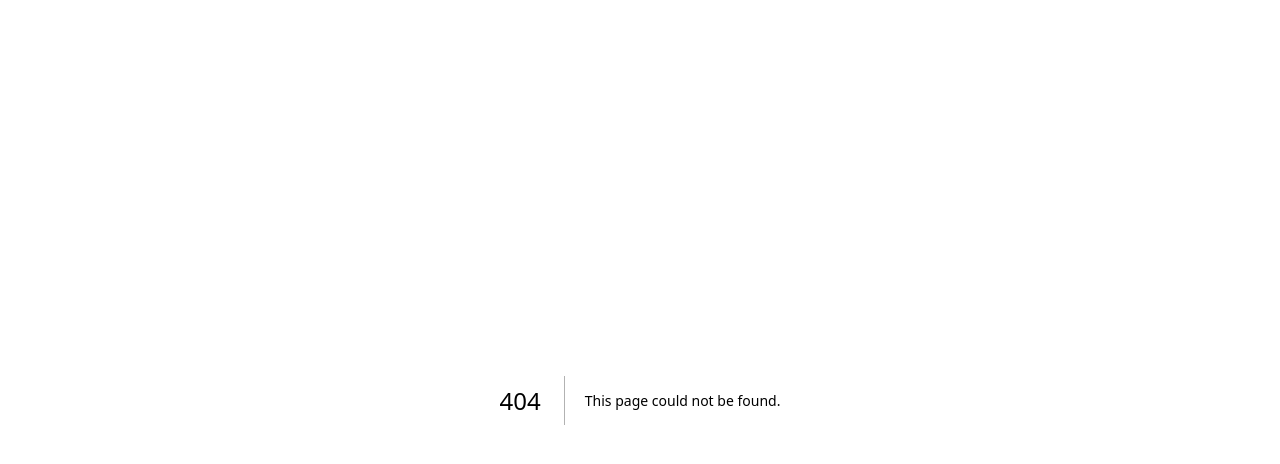
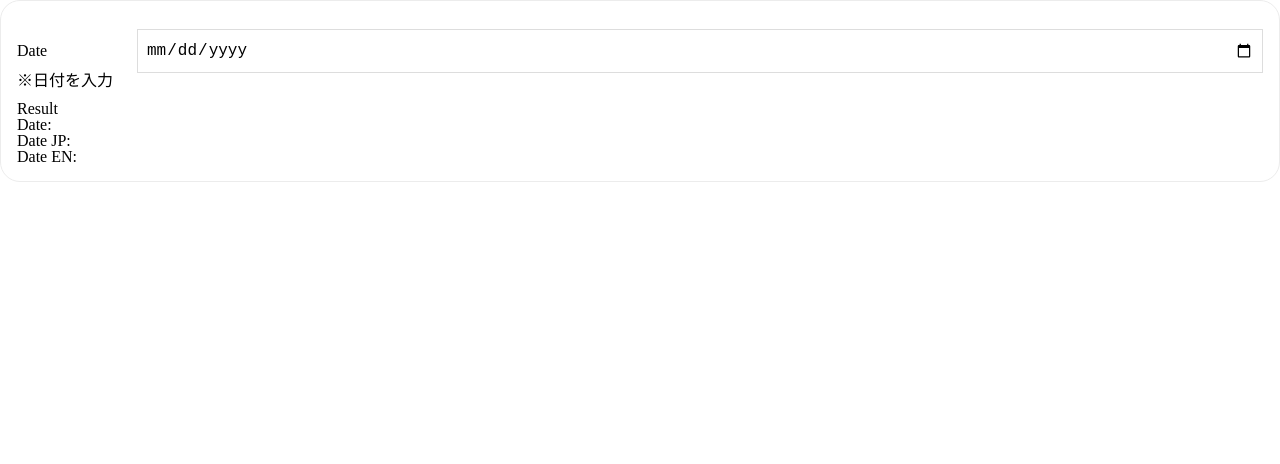
Before and after one commit to shunmakk/Front-training, a Next.js app in the folder jotai-form/: page /creator2 in a window 1280 px wide. Before the commit this address had no page. Shown: the top 464 px of the page. Built offline with nearby package versions, Linux system fonts and the light colour scheme.

Commit message:
[ ( 値 & 更新用関数 ), 値 A, 値 B ]構造のatom

```diff
--- /dev/null
+++ b/jotai-form/src/app/creator2/atom.ts
@@ -0,0 +1,3 @@
+import { createDateAtom } from "./atomCreator";
+
+export const [dateAtom, formatJpAtom, formatEnAtom] = createDateAtom(null);
--- /dev/null
+++ b/jotai-form/src/app/creator2/atomCreator.ts
@@ -0,0 +1,37 @@
+import { atom } from "jotai";
+import dayjs from "dayjs";
+import "dayjs/locale/ja";
+import "dayjs/locale/en";
+
+export const createDateAtom = (initialValue: Date | null) => {
+  //ベース
+  const baseAtom = atom(initialValue);
+  //[ ( 値 & 更新用関数 ), 値 A, 値 B ] を持つ Atom
+
+  //write read atom
+  const dateAtom = atom(
+    (get) => {
+      return get(baseAtom) ? dayjs(get(baseAtom)).format("YYYY-MM-DD") : "";
+    },
+    (_, set, update: Date | string) => {
+      const _date = dayjs(update).toDate();
+      set(baseAtom, !isNaN(_date.getTime()) ? _date : null);
+    }
+  );
+
+  //read only
+  const formatJpAtom = atom((get) => {
+    return get(baseAtom)
+      ? dayjs(get(baseAtom)).locale("ja").format("YYYY年M月D日")
+      : "";
+  });
+
+  //read only
+  const formatEnAtom = atom((get) => {
+    return get(baseAtom)
+      ? dayjs(get(baseAtom)).locale("en").format("MMMM D, YYYY")
+      : "";
+  });
+
+  return [dateAtom, formatJpAtom, formatEnAtom] as const;
+};
--- /dev/null
+++ b/jotai-form/src/app/creator2/page.tsx
@@ -0,0 +1,37 @@
+"use client";
+
+import { useAtom, useAtomValue } from "jotai";
+import { dateAtom, formatEnAtom, formatJpAtom } from "./atom";
+
+export default function Page() {
+  const [date, setDate] = useAtom(dateAtom);
+  const dateJp = useAtomValue(formatJpAtom);
+  const dateEn = useAtomValue(formatEnAtom);
+
+  return (
+    <div className="container">
+      <form>
+        <div className="formControll">
+          <div>
+            <label htmlFor="date">Date</label>
+            <input
+              type="date"
+              id="date"
+              value={date}
+              onChange={(e) => setDate(e.target.value)}
+            />
+          </div>
+          <span>※日付を入力</span>
+        </div>
+      </form>
+      <div className="content">
+        <span>Result</span>
+        <div className="contentInner result">
+          <p>Date: {date}</p>
+          <p>Date JP: {dateJp}</p>
+          <p>Date EN: {dateEn}</p>
+        </div>
+      </div>
+    </div>
+  );
+}
--- a/jotai-form/src/app/globals.css
+++ b/jotai-form/src/app/globals.css
@@ -1,42 +1,201 @@
-:root {
-  --background: #ffffff;
-  --foreground: #171717;
+* {
+  margin: 0;
+  padding: 0;
+  box-sizing: border-box;
+  line-height: 1;
+  --width: 800px;
+  --blue: #5e95de;
+  --red: #d96666;
+  --buttonColor: #5aa6e1;
+  --gray: #ececec;
 }
-
-@media (prefers-color-scheme: dark) {
-  :root {
-    --background: #0a0a0a;
-    --foreground: #ededed;
+.empty {
+  color: #666;
+}
+.success {
+  color: var(--blue);
+}
+.error {
+  color: var(--red);
+}
+.loader {
+  width: 50px;
+  aspect-ratio: 1;
+  border-radius: 50%;
+  border: 8px solid var(--blue);
+  padding-block: 16px;
+  animation: l20-1 0.8s infinite linear alternate, l20-2 1.6s infinite linear;
+}
+@keyframes l20-1 {
+  0% {
+    clip-path: polygon(50% 50%, 0 0, 50% 0%, 50% 0%, 50% 0%, 50% 0%, 50% 0%);
+  }
+  12.5% {
+    clip-path: polygon(
+      50% 50%,
+      0 0,
+      50% 0%,
+      100% 0%,
+      100% 0%,
+      100% 0%,
+      100% 0%
+    );
+  }
+  25% {
+    clip-path: polygon(
+      50% 50%,
+      0 0,
+      50% 0%,
+      100% 0%,
+      100% 100%,
+      100% 100%,
+      100% 100%
+    );
+  }
+  50% {
+    clip-path: polygon(
+      50% 50%,
+      0 0,
+      50% 0%,
+      100% 0%,
+      100% 100%,
+      50% 100%,
+      0% 100%
+    );
+  }
+  62.5% {
+    clip-path: polygon(
+      50% 50%,
+      100% 0,
+      100% 0%,
+      100% 0%,
+      100% 100%,
+      50% 100%,
+      0% 100%
+    );
+  }
+  75% {
+    clip-path: polygon(
+      50% 50%,
+      100% 100%,
+      100% 100%,
+      100% 100%,
+      100% 100%,
+      50% 100%,
+      0% 100%
+    );
+  }
+  100% {
+    clip-path: polygon(
+      50% 50%,
+      50% 100%,
+      50% 100%,
+      50% 100%,
+      50% 100%,
+      50% 100%,
+      0% 100%
+    );
   }
 }
-
-html,
-body {
-  max-width: 100vw;
-  overflow-x: hidden;
-}
-
-body {
-  color: var(--foreground);
-  background: var(--background);
-  font-family: Arial, Helvetica, sans-serif;
-  -webkit-font-smoothing: antialiased;
-  -moz-osx-font-smoothing: grayscale;
-}
-
-* {
-  box-sizing: border-box;
-  padding: 0;
-  margin: 0;
-}
-
-a {
-  color: inherit;
-  text-decoration: none;
-}
-
-@media (prefers-color-scheme: dark) {
-  html {
-    color-scheme: dark;
+@keyframes l20-2 {
+  0% {
+    transform: scaleY(1) rotate(0deg);
+  }
+  49.99% {
+    transform: scaleY(1) rotate(135deg);
+  }
+  50% {
+    transform: scaleY(-1) rotate(0deg);
+  }
+  100% {
+    transform: scaleY(-1) rotate(-135deg);
   }
 }
+.wrapper {
+  width: min(var(--width), 100%);
+  height: 100vh;
+  margin-inline: auto;
+  background: #fff;
+}
+.container:not(.index) {
+  border-radius: 20px;
+  padding: 16px;
+  border: 1px solid var(--gray);
+}
+.container + .container {
+  margin-top: 24px;
+}
+header {
+  display: flex;
+  align-items: center;
+  padding-block: 24px 32px;
+}
+header h1 a {
+  text-decoration: none;
+  color: #000;
+}
+header a {
+  font-weight: bold;
+  text-underline-offset: 4px;
+}
+header p {
+  font-size: 12px;
+  color: #666;
+  margin-left: auto;
+}
+.nav {
+  border: 1px solid var(--gray);
+  border-radius: 6px;
+}
+.nav dl {
+  display: flex;
+}
+.nav dl + dl {
+  border-top: 1px solid var(--gray);
+}
+.nav dt,
+.nav dd {
+  padding: 16px;
+}
+.nav dt {
+  width: 200px;
+  flex-shrink: 0;
+}
+.nav dd {
+  border-left: 1px solid var(--gray);
+}
+.container__head {
+  display: flex;
+  align-items: center;
+  margin-bottom: 16px;
+}
+.container__head button {
+  width: 88px;
+  height: 32px;
+  font-size: 12px;
+  background: var(--gray);
+  color: #666;
+  border: none;
+  border-radius: 100px;
+  text-transform: capitalize;
+  margin-left: auto;
+  cursor: pointer;
+}
+.formControll {
+  padding-block: 12px;
+}
+.formControll > div {
+  display: flex;
+  align-items: center;
+}
+.formControll label {
+  width: 120px;
+  flex-shrink: 0;
+}
+.formControll input {
+  font-size: 16px;
+  width: 100%;
+  height: 44px;
+  padding: 0.5em;
+  border: 1px solid #ddd;
+}
```
